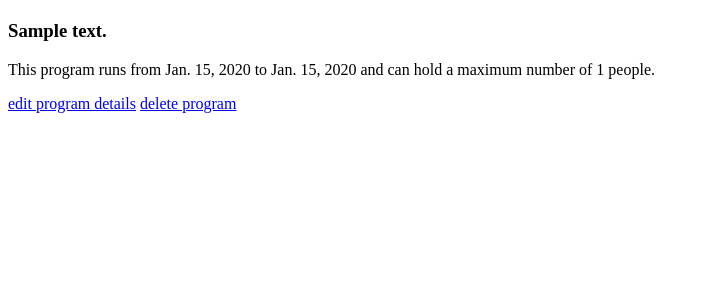
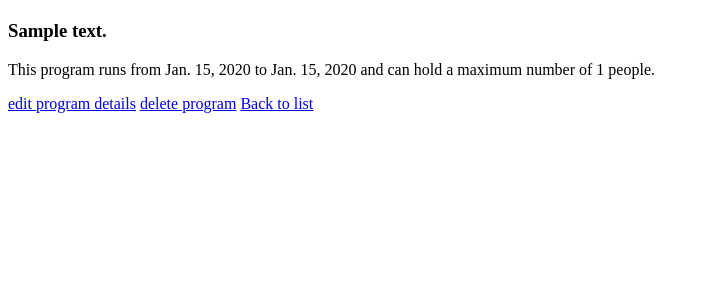
Before and after one commit to elated-egrets/bangazon-internal-site, a Django app: page /training_programs/1 in a window 1280 px wide. Shown: the part 221-521 px from the top of the page, without its empty margins (0-706 px from the left). Run offline with Django 3.2, Linux system fonts and the light colour scheme; tables that the repository leaves empty hold one stand-in row (values such as "Sample post").

Commit message:
added training program detail back button

```diff
--- a/employee_portal/templates/employee_portal/training_program_detail.html
+++ b/employee_portal/templates/employee_portal/training_program_detail.html
@@ -9,5 +9,5 @@
 
 <a href="{% url 'employee_portal:edit_training' training.id %}">edit program details</a>
 <a href="{% url 'employee_portal:delete_training' training.id %}">delete program</a>
-
+<a href="{% url 'employee_portal:training' %}">Back to list</a>
 {% endblock main_stuff %}
```
